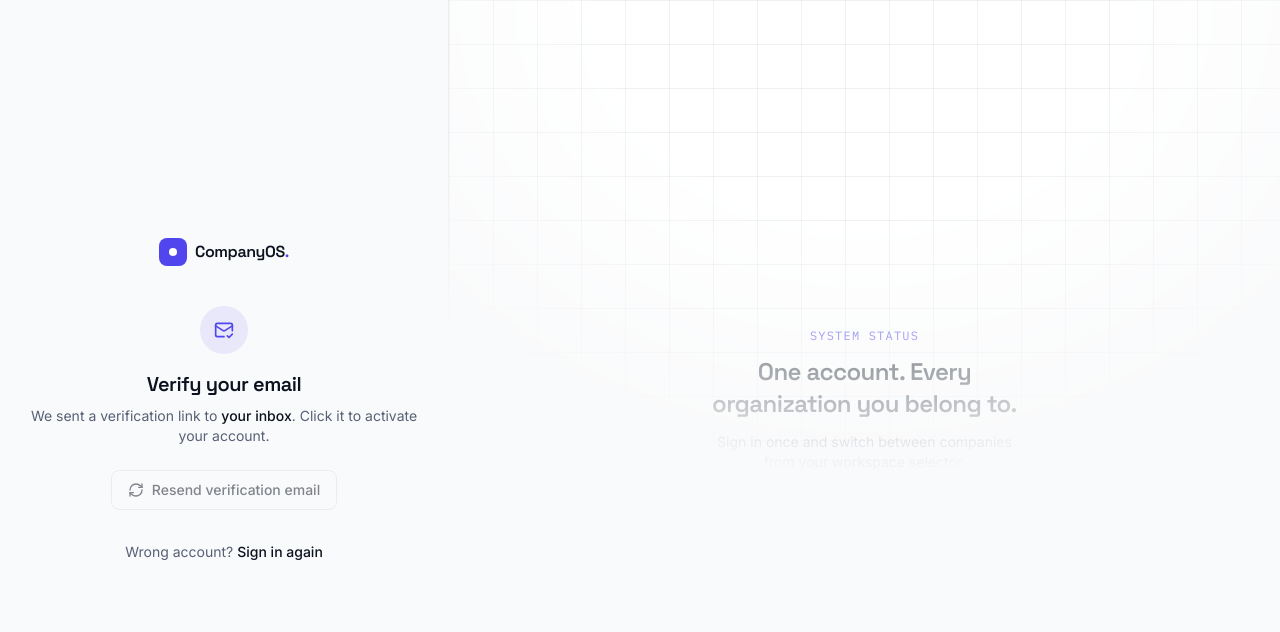
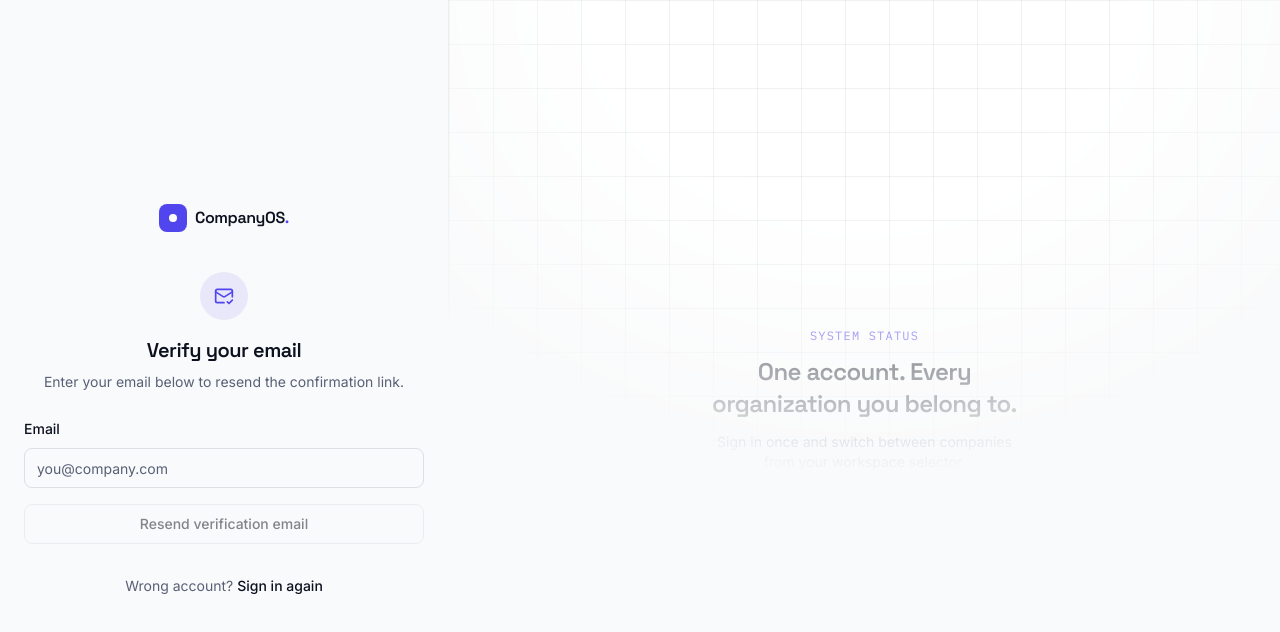
Before and after one commit to gt340/Companyos-ai-foundation-, a Next.js app: page /verify-email in a window 1280 px wide. Shown: the top 632 px of the page. Built offline with nearby package versions, Linux system fonts and the light colour scheme; no server answers.

Commit message:
Update page.tsx

```diff
--- a/src/app/(auth)/verify-email/page.tsx
+++ b/src/app/(auth)/verify-email/page.tsx
@@ -2,23 +2,26 @@
 
 import * as React from "react";
 import Link from "next/link";
-import { MailCheck, RefreshCw } from "lucide-react";
+import { useSearchParams } from "next/navigation";
+import { MailCheck, Loader2 } from "lucide-react";
 import { createClient } from "@/lib/supabase/client";
 import { Button } from "@/components/ui/button";
+import { Input } from "@/components/ui/input";
+import { Label } from "@/components/ui/label";
 import { useToast } from "@/hooks/use-toast";
-import { useCurrentUser } from "@/hooks/use-current-user";
 
-export default function VerifyEmailPage() {
-  const { user } = useCurrentUser();
+function VerifyEmailForm() {
+  const searchParams = useSearchParams();
   const { toast } = useToast();
-  const [resending, setResending] = React.useState(false);
+  const [email, setEmail] = React.useState(searchParams.get("email") ?? "");
+  const [sending, setSending] = React.useState(false);
 
   async function resend() {
-    if (!user?.email) return;
-    setResending(true);
+    if (!email) return;
+    setSending(true);
     const supabase = createClient();
-    const { error } = await supabase.auth.resend({ type: "signup", email: user.email });
-    setResending(false);
+    const { error } = await supabase.auth.resend({ type: "signup", email });
+    setSending(false);
 
     if (error) {
       toast({ variant: "destructive", title: "Couldn't resend", description: error.message });
@@ -34,13 +37,22 @@ export default function VerifyEmailPage() {
       </div>
       <h1 className="mt-4 font-display text-xl font-semibold tracking-tight">Verify your email</h1>
       <p className="mt-2 text-sm text-muted-foreground">
-        We sent a verification link to{" "}
-        <span className="font-medium text-foreground">{user?.email ?? "your inbox"}</span>. Click it to activate
-        your account.
+        Enter your email below to resend the confirmation link.
       </p>
 
-      <Button variant="outline" className="mt-6" onClick={resend} disabled={resending || !user?.email}>
-        <RefreshCw className={resending ? "h-4 w-4 animate-spin" : "h-4 w-4"} />
+      <div className="mt-6 space-y-2 text-left">
+        <Label htmlFor="resend-email">Email</Label>
+        <Input
+          id="resend-email"
+          type="email"
+          value={email}
+          onChange={(e) => setEmail(e.target.value)}
+          placeholder="you@company.com"
+        />
+      </div>
+
+      <Button variant="outline" className="mt-4 w-full" onClick={resend} disabled={sending || !email}>
+        {sending && <Loader2 className="h-4 w-4 animate-spin" />}
         Resend verification email
       </Button>
 
@@ -53,3 +65,11 @@ export default function VerifyEmailPage() {
     </div>
   );
 }
+
+export default function VerifyEmailPage() {
+  return (
+    <React.Suspense fallback={null}>
+      <VerifyEmailForm />
+    </React.Suspense>
+  );
+}
```
